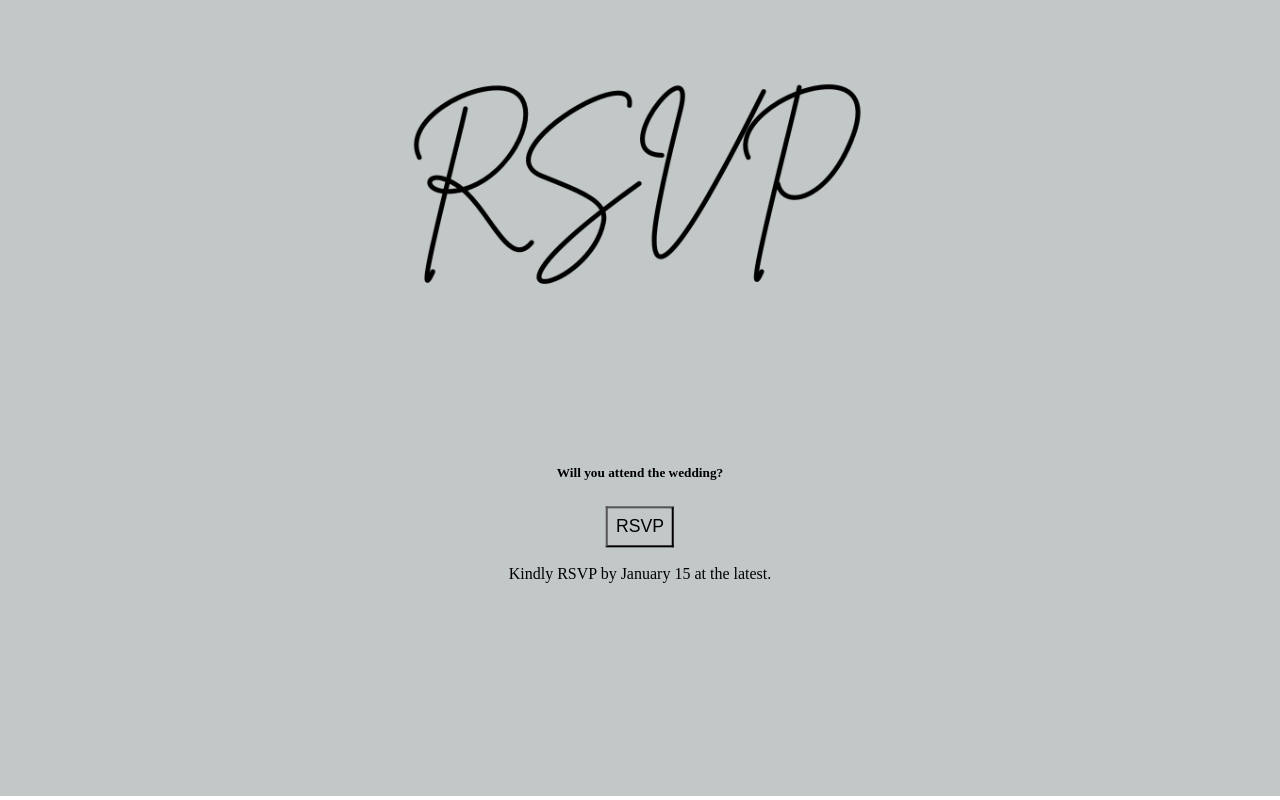
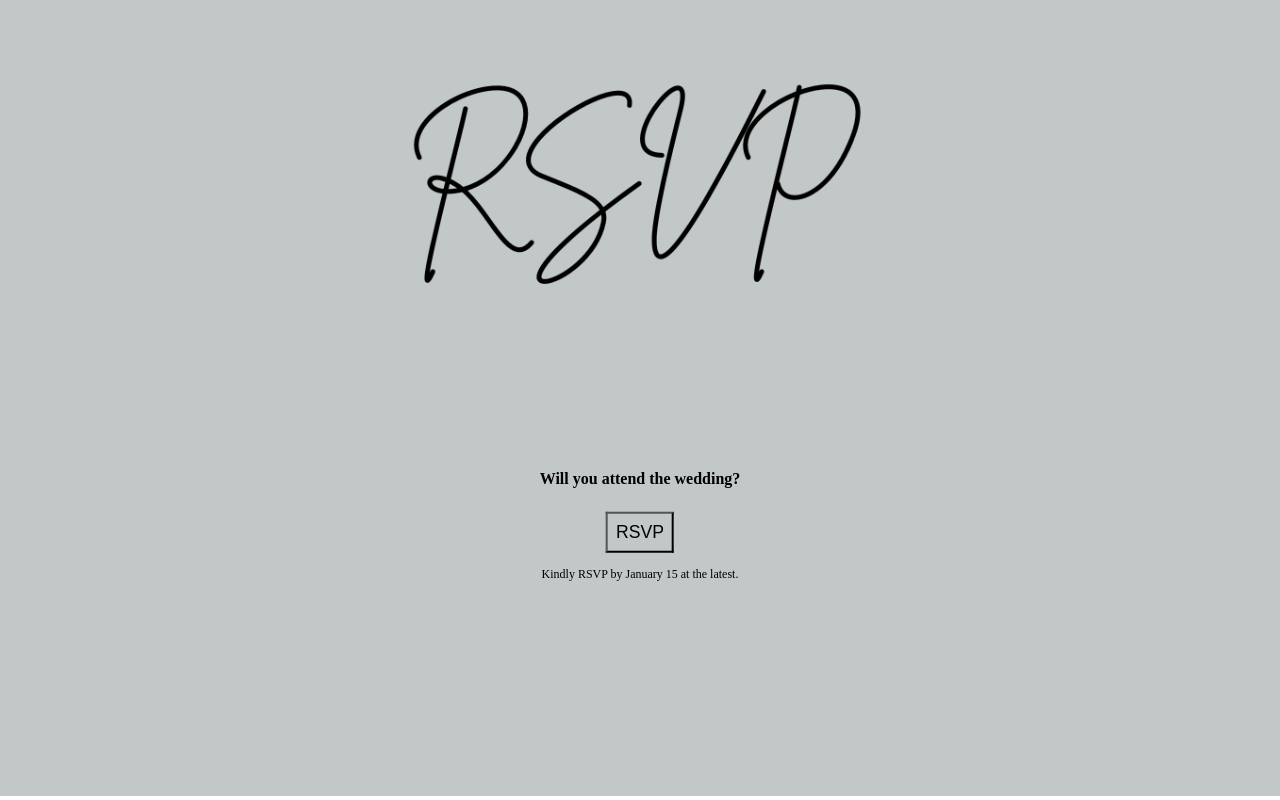
Before and after one commit to VirewigvanderMerwe/WeddingApp, a plain HTML site: page index.html in a window 1280 px wide. Shown: the part 9702-10502 px from the top of the page. Drawn offline with Linux system fonts and the light colour scheme.

Commit message:
small rsvp update

```diff
--- a/index.html
+++ b/index.html
@@ -35,10 +35,10 @@
         <div class="flex-item" id="image13">
             <img src="WeddingImages/12.png" alt="Image 13">
             <div class="rsvp">
-                <h5>Will you attend the wedding?</h5>
+                <h4>Will you attend the wedding?</h4>
 
                 <a href="https://virewigvandermerwe.glide.page/" target="_blank" rel=""><button onclick="yesRSVP()">RSVP</button></a>
-                <p>Kindly RSVP by January 15 at the latest.</p>
+                <p class="rsvp-end">Kindly RSVP by January 15 at the latest.</p>
             </div>
         </div>
     </div>
--- a/styles.css
+++ b/styles.css
@@ -60,6 +60,10 @@ body, html {
     color: #000;
 }
 
+.rsvp-end {
+    font-size: 0.75rem;
+}
+
 .popup {
     display: none;
     position: fixed;
```
